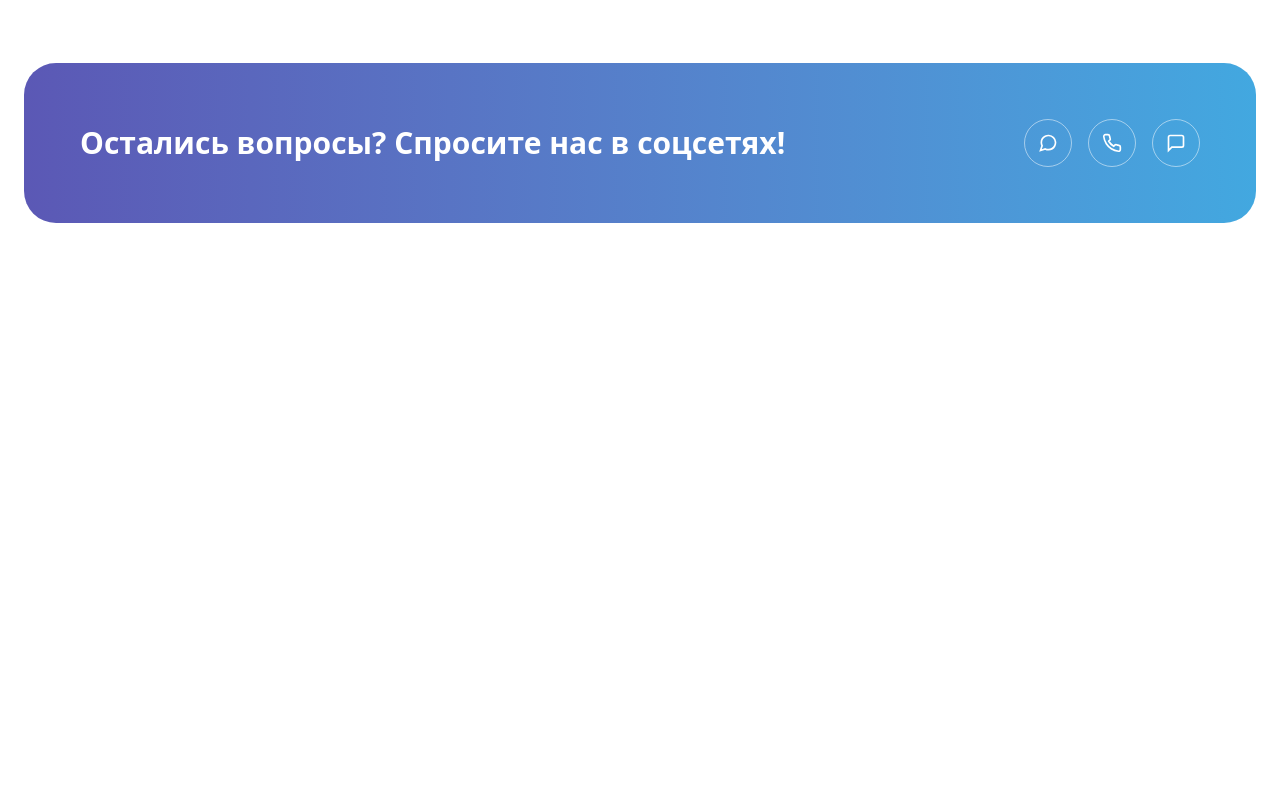
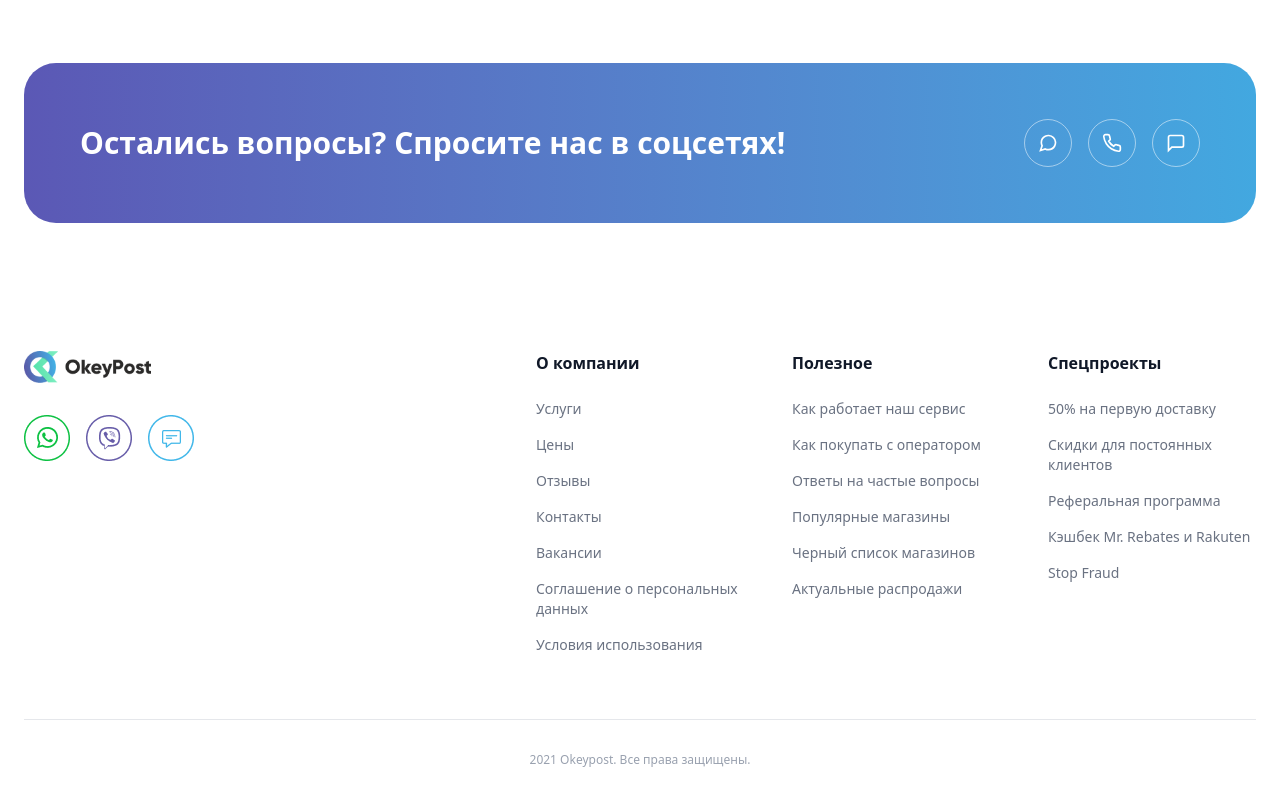
Before and after one commit to GG-absolute/project-8-page, a website: page src/page2.html in a window 1280 px wide. Shown: the part 1982-2782 px from the top of the page. Before the commit the page ends 2269 px from the top, so only its background shows below. Drawn offline with Linux system fonts and the light colour scheme; files whose address does not match are found by name.

Commit message:
footer and all main for 2 page html and tailvynd

```diff
--- a/src/page2.html
+++ b/src/page2.html
@@ -137,5 +137,62 @@
 
 </main>
 
+<footer class="bg-white pt-16 pb-8 px-6">
+  <div class="max-w-7xl mx-auto grid grid-cols-1 md:grid-cols-2 lg:grid-cols-5 gap-12 mb-16">
+
+    <!-- Логотип и соцсети: занимают 2 колонки на lg экранах -->
+    <div class="lg:col-span-2">
+      <img src="./imagespage1/Лого.png" alt="OkeyPost" class="h-8 mb-8">
+      <div class="flex gap-4">
+<img src="./imgikonmessenger/Ватсап.png" alt="">
+<img src="./imgikonmessenger/Вайбер.png" alt="">
+<img src="./imgikonmessenger/Чат.png" alt="">
+      </div>
+    </div>
+
+    <!-- Списки ссылок: 3 колонки -->
+    <div>
+      <h4 class="font-bold text-gray-900 mb-6">О компании</h4>
+      <ul class="space-y-4 text-gray-500 text-sm">
+        <li><a href="#" class="hover:text-gray-900">Услуги</a></li>
+        <li><a href="#" class="hover:text-gray-900">Цены</a></li>
+        <li><a href="#" class="hover:text-gray-900">Отзывы</a></li>
+        <li><a href="#" class="hover:text-gray-900">Контакты</a></li>
+        <li><a href="#" class="hover:text-gray-900">Вакансии</a></li>
+        <li><a href="#" class="hover:text-gray-900">Соглашение о персональных данных</a></li>
+        <li><a href="#" class="hover:text-gray-900">Условия использования</a></li>
+      </ul>
+    </div>
+
+    <div>
+      <h4 class="font-bold text-gray-900 mb-6">Полезное</h4>
+      <ul class="space-y-4 text-gray-500 text-sm">
+        <li><a href="#" class="hover:text-gray-900">Как работает наш сервис</a></li>
+        <li><a href="#" class="hover:text-gray-900">Как покупать с оператором</a></li>
+        <li><a href="#" class="hover:text-gray-900">Ответы на частые вопросы</a></li>
+        <li><a href="#" class="hover:text-gray-900">Популярные магазины</a></li>
+        <li><a href="#" class="hover:text-gray-900">Черный список магазинов</a></li>
+        <li><a href="#" class="hover:text-gray-900">Актуальные распродажи</a></li>
+      </ul>
+    </div>
+
+    <div>
+      <h4 class="font-bold text-gray-900 mb-6">Спецпроекты</h4>
+      <ul class="space-y-4 text-gray-500 text-sm">
+        <li><a href="#" class="hover:text-gray-900">50% на первую доставку</a></li>
+        <li><a href="#" class="hover:text-gray-900">Скидки для постоянных клиентов</a></li>
+        <li><a href="#" class="hover:text-gray-900">Реферальная программа</a></li>
+        <li><a href="#" class="hover:text-gray-900">Кэшбек Mr. Rebates и Rakuten</a></li>
+        <li><a href="#" class="hover:text-gray-900">Stop Fraud</a></li>
+      </ul>
+    </div>
+  </div>
+
+  <!-- Нижняя часть с разделителем -->
+  <div class="max-w-7xl mx-auto border-t border-gray-200 pt-8 text-center text-gray-400 text-xs">
+2021 Okeypost. Все права защищены.
+  </div>
+</footer>
+
 </body>
 </html>
```
